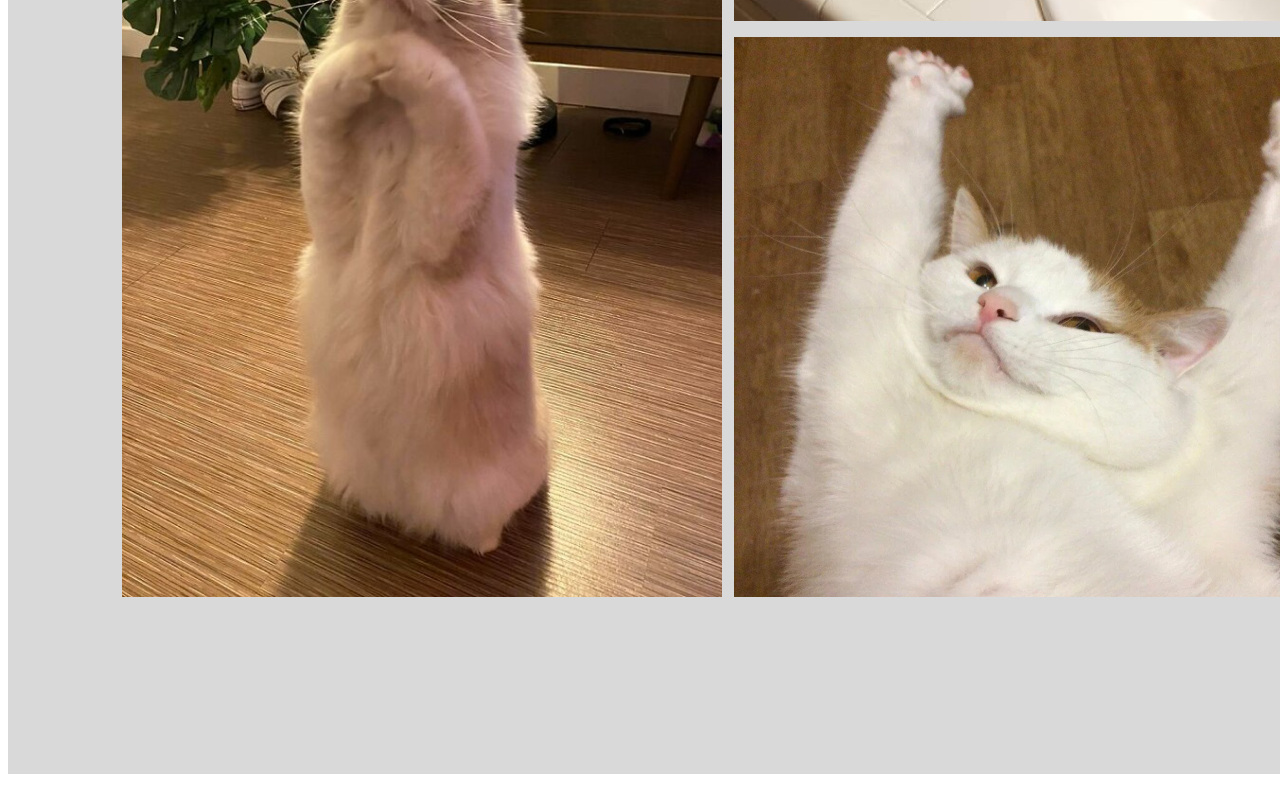
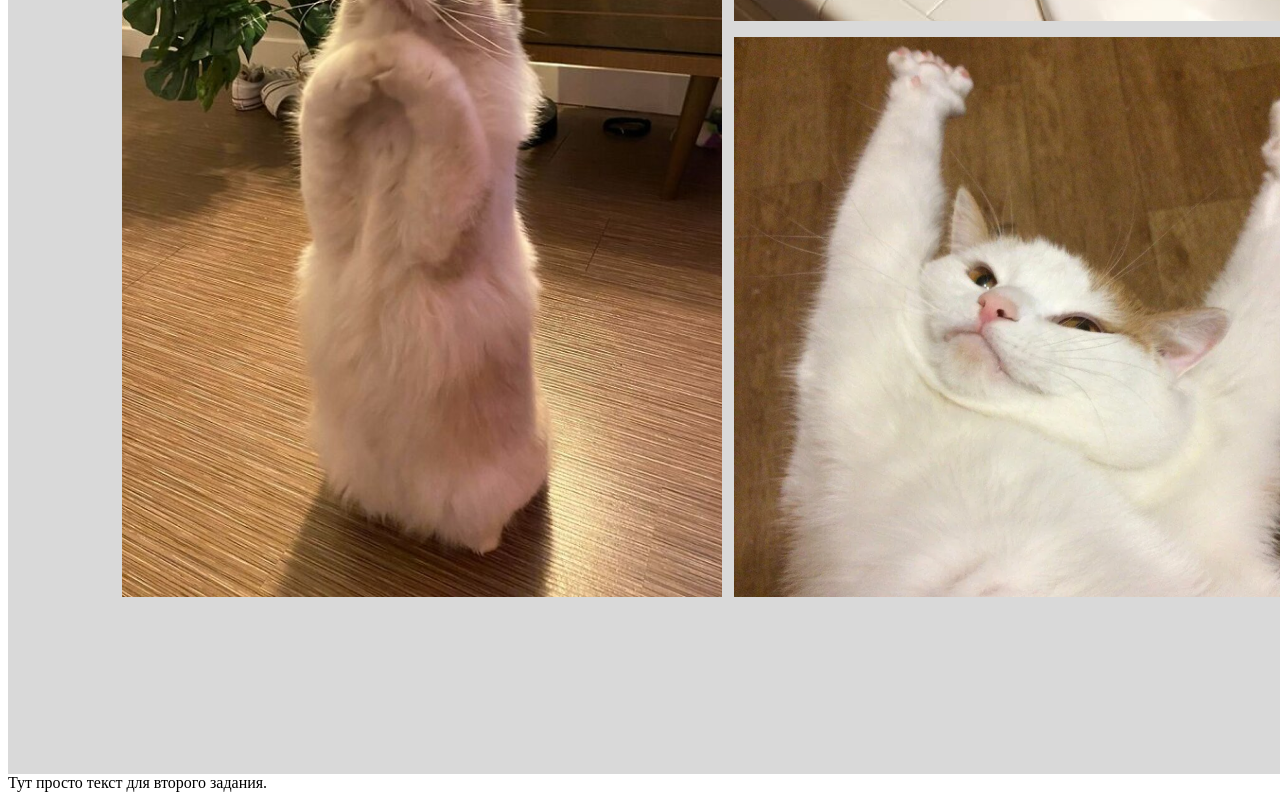
Before and after one commit to Klivchenko-Artem/gitLesson, a plain HTML site: page index.html in a window 1280 px wide. Shown: the part 917-1717 px from the top of the page. Drawn offline with Linux system fonts and the light colour scheme.

Commit message:
add new lesson

```diff
--- a/index.html
+++ b/index.html
@@ -28,5 +28,6 @@
         </div>
       </div>
     </div>
+    <div>Тут просто текст для второго задания.</div>
   </body>
 </html>
```
